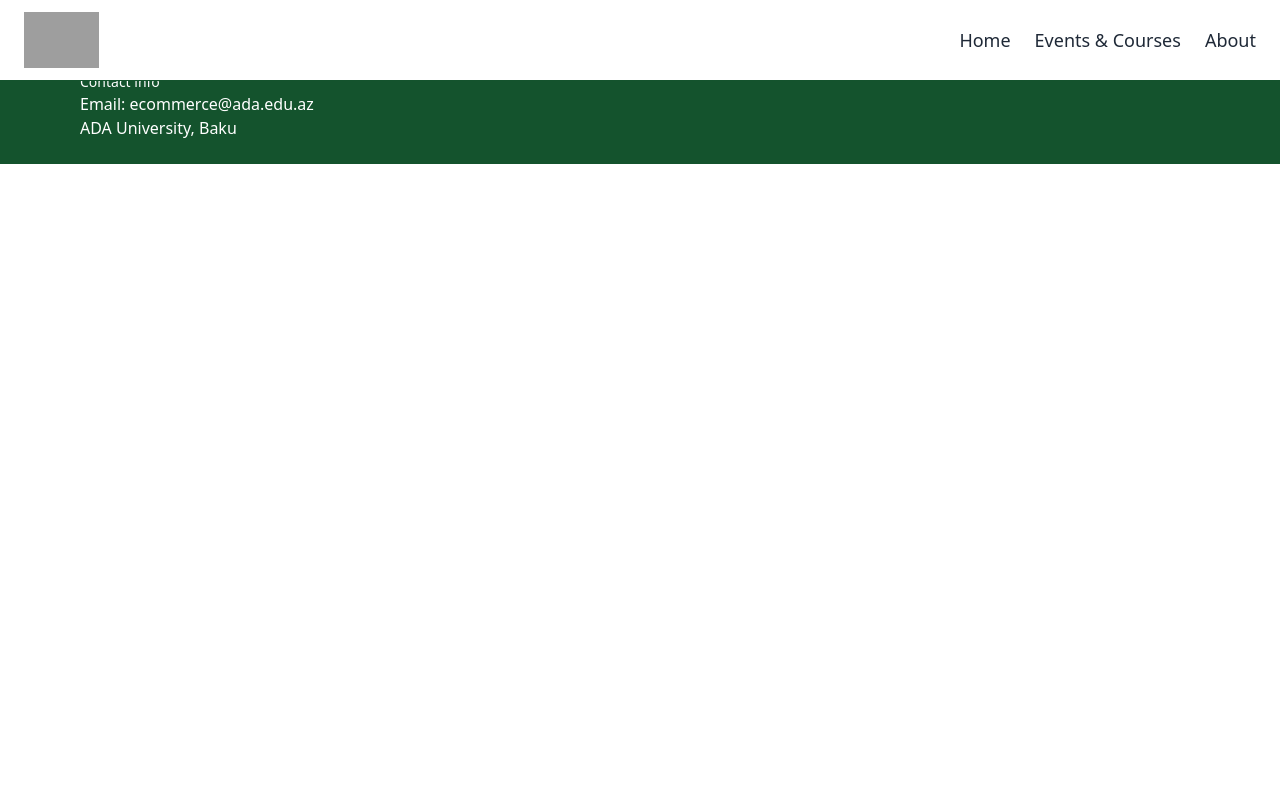
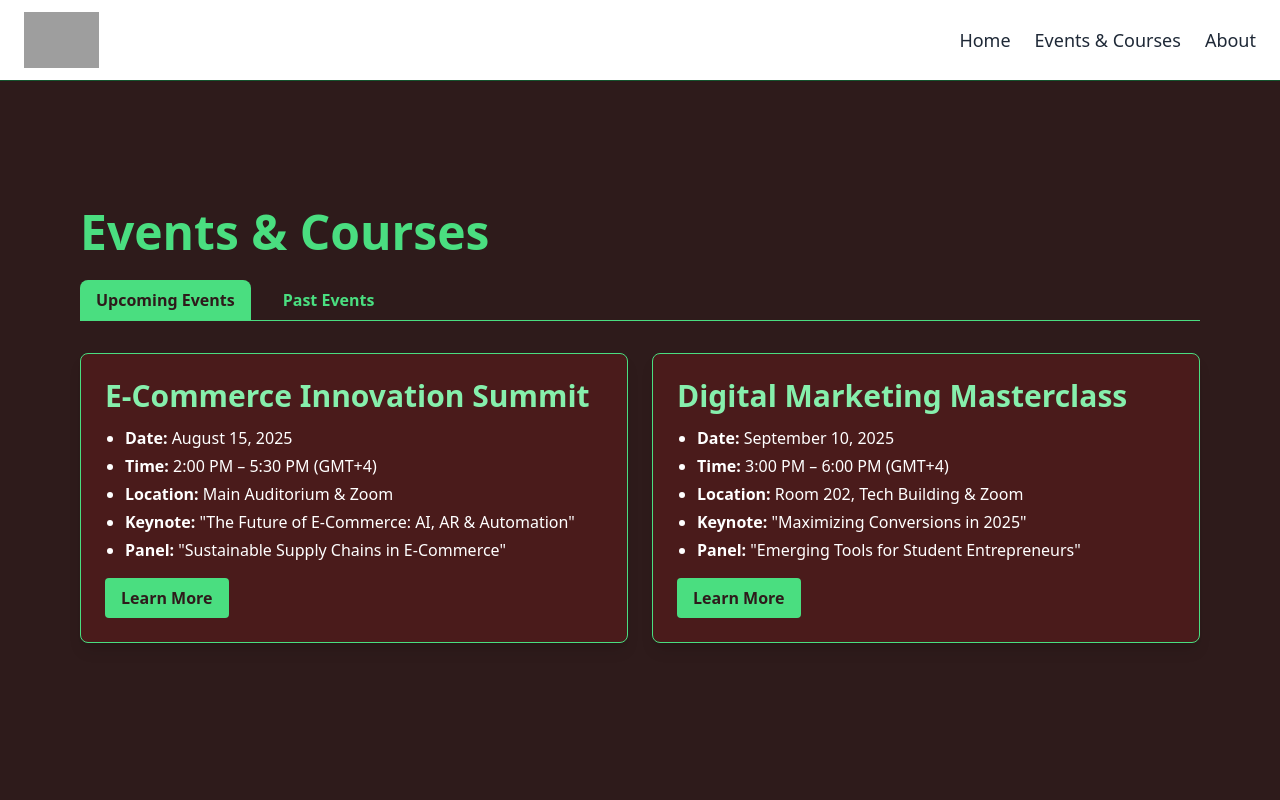
Before and after one commit to zasgar17/ECommerceAcademy, a React (Vite) app: page /events-courses in a window 1280 px wide. Shown: the top 800 px of the page. Built offline with nearby package versions, Linux system fonts and the light colour scheme; grey boxes are pictures that could not be loaded.

Commit message:
general layout of events and courses page

```diff
--- a/src/App.jsx
+++ b/src/App.jsx
@@ -3,15 +3,24 @@ import Navbar from './components/Navbar';
 import Footer from './components/Footer';
 import Home from './pages/Home';
 import AboutUs from './pages/AboutUs';
+import EventCourses from './pages/EventCourses';
 
 function App() {
   return (
     <div className="bg-gradient-to-b from-white/80 via-white/90 to-white text-gray-800">
+      {/* Navbar */}
       <Navbar />
-      <Routes>
-        <Route path="/" element={<Home />} />
-        <Route path="/about" element={<AboutUs />} />
-      </Routes>
+
+      {/* Main content wrapper with top margin equal to navbar height */}
+      <main className="pt-[80px]"> {/* 80px = approx navbar height */}
+        <Routes>
+          <Route path="/" element={<Home />} />
+          <Route path="/about" element={<AboutUs />} />
+          <Route path="/events-courses" element={<EventCourses />} />
+        </Routes>
+      </main>
+
+      {/* Footer */}
       <Footer />
     </div>
   );
--- a/src/components/Navbar.jsx
+++ b/src/components/Navbar.jsx
@@ -13,7 +13,11 @@ function Navbar() {
   }, []);
 
   return (
-<nav className={`fixed top-0 w-full z-50 transition-all duration-300 ${scrolled ? 'bg-white/70 shadow-md backdrop-blur' : 'bg-white'} border-b border-green-900`}>
+    <nav
+      className={`fixed top-0 w-full z-50 transition-all duration-300 ${
+        scrolled ? 'bg-white/70 shadow-md backdrop-blur' : 'bg-white'
+      } border-b border-green-900`}
+    >
       <div className="max-w-7xl mx-auto px-6 py-3 flex justify-between items-center">
         <img
           src="https://github.com/zasgar17/preFinalWebsite/blob/main/preFinal-Website/logoecom-removebg-preview.png?raw=true"
@@ -24,7 +28,13 @@ function Navbar() {
           {['Home', 'Events & Courses', 'About'].map((item, i) => (
             <Link
               key={i}
-              to={item === 'Home' ? '/' : item === 'About' ? '/about' : '/'}
+              to={
+                item === 'Home'
+                  ? '/'
+                  : item === 'About'
+                  ? '/about'
+                  : '/events-courses'
+              }
               className="hover:underline hover:text-gray-900 transition"
             >
               {item}
--- /dev/null
+++ b/src/pages/EventCourses.jsx
@@ -0,0 +1,104 @@
+import React, { useState } from "react";
+
+const upcomingEvents = [
+  {
+    name: "E-Commerce Innovation Summit",
+    date: "August 15, 2025",
+    time: "2:00 PM – 5:30 PM (GMT+4)",
+    location: "Main Auditorium & Zoom",
+    keynote: `"The Future of E-Commerce: AI, AR & Automation"`,
+    panel: `"Sustainable Supply Chains in E-Commerce"`,
+  },
+  {
+    name: "Digital Marketing Masterclass",
+    date: "September 10, 2025",
+    time: "3:00 PM – 6:00 PM (GMT+4)",
+    location: "Room 202, Tech Building & Zoom",
+    keynote: `"Maximizing Conversions in 2025"`,
+    panel: `"Emerging Tools for Student Entrepreneurs"`,
+  },
+];
+
+const pastEvents = [
+  {
+    name: "E-Commerce Networking Meetup",
+    date: "June 12, 2025",
+    time: "1:00 PM – 4:00 PM (GMT+4)",
+    location: "Main Auditorium & Zoom",
+    keynote: `"Building Student-Led E-Commerce Platforms"`,
+    panel: `"Tech Meets Business: Success Stories"`,
+  },
+  {
+    name: "Startup Pitch Night",
+    date: "May 25, 2025",
+    time: "5:00 PM – 8:00 PM (GMT+4)",
+    location: "Room 101, Innovation Hub",
+    keynote: `"Pitch Perfect: Tips for Students"`,
+    panel: `"Investor Feedback & Networking"`,
+  },
+];
+
+function EventCourses() {
+  const [activeTab, setActiveTab] = useState("upcoming");
+  const eventsToShow = activeTab === "upcoming" ? upcomingEvents : pastEvents;
+
+  return (
+    <div className="pt-24 pb-20 min-h-screen bg-[#2e1b1b] text-white">
+      <div className="px-6 md:px-20 py-8">
+        <h1 className="text-4xl md:text-5xl font-bold text-green-400 mb-6">
+          Events & Courses
+        </h1>
+
+        {/* Tabs */}
+        <div className="flex gap-4 mb-8 border-b border-green-400">
+          <button
+            onClick={() => setActiveTab("upcoming")}
+            className={`py-2 px-4 font-semibold rounded-t-lg transition ${
+              activeTab === "upcoming"
+                ? "bg-green-400 text-[#2e1b1b]"
+                : "text-green-400 hover:bg-green-600 hover:bg-opacity-20"
+            }`}
+          >
+            Upcoming Events
+          </button>
+          <button
+            onClick={() => setActiveTab("past")}
+            className={`py-2 px-4 font-semibold rounded-t-lg transition ${
+              activeTab === "past"
+                ? "bg-green-400 text-[#2e1b1b]"
+                : "text-green-400 hover:bg-green-600 hover:bg-opacity-20"
+            }`}
+          >
+            Past Events
+          </button>
+        </div>
+
+        {/* Event Cards */}
+        <div className="grid grid-cols-1 md:grid-cols-2 gap-6">
+          {eventsToShow.map((event, idx) => (
+            <div
+              key={idx}
+              className="relative bg-[#4a1b1b] border border-green-400 rounded-lg shadow-lg p-6 hover:scale-[1.02] transition transform"
+            >
+              <h2 className="text-2xl md:text-3xl font-bold mb-3 text-green-300">
+                {event.name}
+              </h2>
+              <ul className="list-disc pl-5 space-y-1 text-white">
+                <li><b>Date:</b> {event.date}</li>
+                <li><b>Time:</b> {event.time}</li>
+                <li><b>Location:</b> {event.location}</li>
+                <li><b>Keynote:</b> {event.keynote}</li>
+                <li><b>Panel:</b> {event.panel}</li>
+              </ul>
+              <button className="mt-4 bg-green-400 text-[#2e1b1b] font-semibold py-2 px-4 rounded hover:bg-green-500 transition">
+                Learn More
+              </button>
+            </div>
+          ))}
+        </div>
+      </div>
+    </div>
+  );
+}
+
+export default EventCourses;
--- a/src/pages/Home.jsx
+++ b/src/pages/Home.jsx
@@ -11,7 +11,7 @@ function Home() {
       location: "Main Auditorium & Zoom",
       keynote: `"The Future of E-Commerce: AI, AR & Automation"`,
       panel: `"Sustainable Supply Chains in E-Commerce"`,
-      link: "/events-courses"
+      link: "https://htmlcolorcodes.com/colors/dark-red/"
     },
     {
       name: "Digital Marketing Masterclass",
@@ -25,7 +25,7 @@ function Home() {
   ];
   return (
 
-    <div className="pt-24">
+    <div className="pt-2">
       <Slider
     dots={true}
     infinite={true}
@@ -69,7 +69,7 @@ function Home() {
       </div>
 
       {/* New Release Marquee */}
-      <div className="bg-green-800 text-white py-2 overflow-hidden whitespace-nowrap">
+      <div className="bg-red-700 text-white py-2 overflow-hidden whitespace-nowrap">
         <marquee behavior="scroll" direction="left" className="text-sm font-semibold tracking-widest">
           🎉 New Release: Join our upcoming Innovation Summit | Masterclass in Digital Marketing | Collaboration with ADA Tech Clubs! 🎉
         </marquee>
```
Lines whose indentation alone changed are shown as unchanged.
